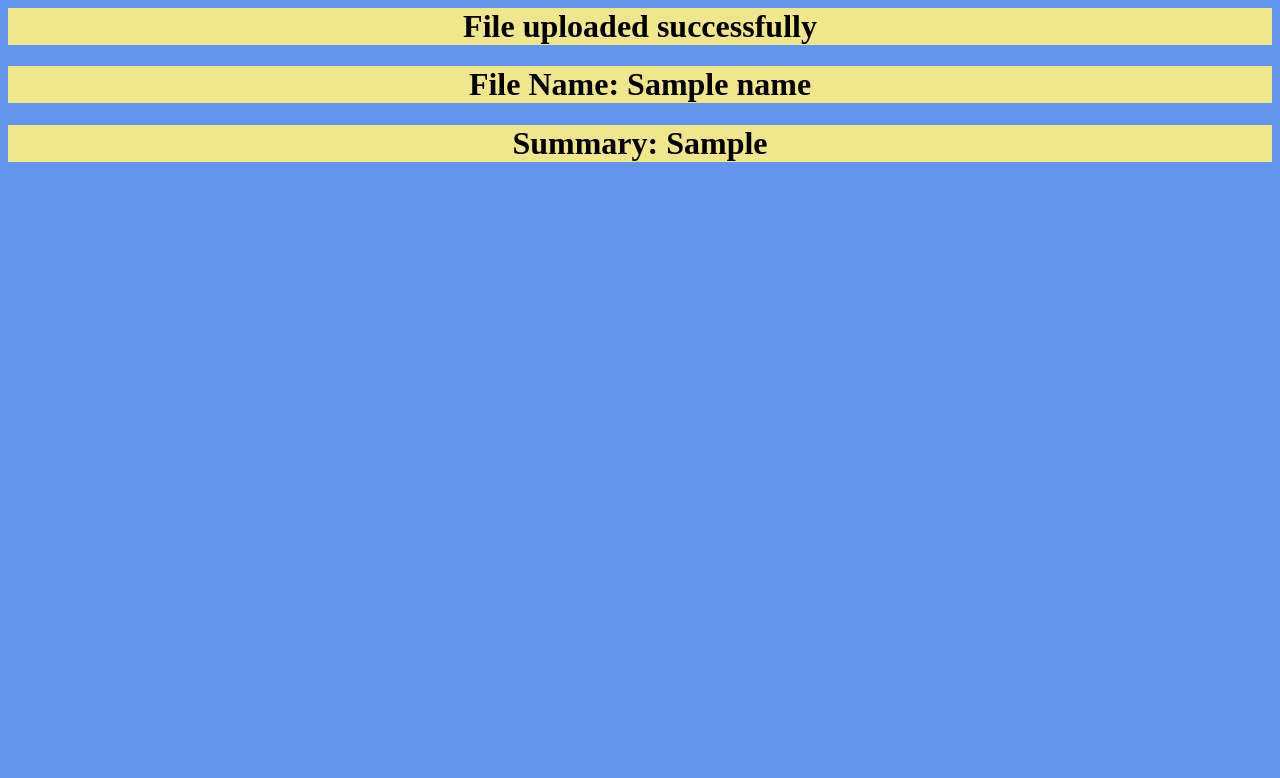
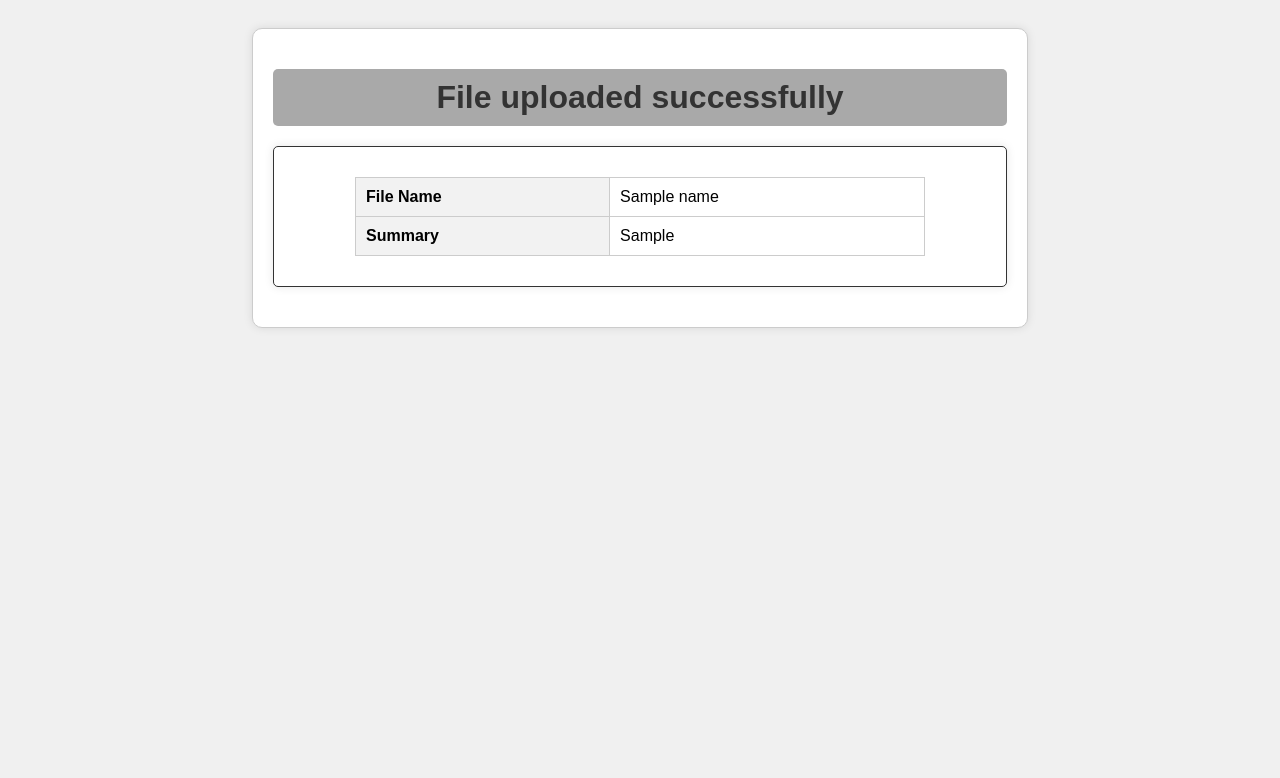
Before and after one commit to milkfish033/PDF_File_Processor, a Flask app: template myproject/templates/Acknowledgement.html in a window 1280 px wide. Shown: the top 778 px of the page. Run offline with Flask 3, Linux system fonts and the light colour scheme; the template is opened without the code that fills it: most values are stand-ins (such as "Sample title", 1, 10 or a date in 2020); parts of the project's set-up code (start-up, migrations or seed data) failed here and were passed over.

Commit message:
Updated on 06/27/2024

```diff
--- a/myproject/templates/Acknowledgement.html
+++ b/myproject/templates/Acknowledgement.html
@@ -1,13 +1,69 @@
-<html>
+<!DOCTYPE html>
+<html lang="en">
 <head>
-	<title>success</title>
+    <meta charset="UTF-8">
+    <meta name="viewport" content="width=device-width, initial-scale=1.0">
+    <title>Success</title>
+    <style>
+        body {
+            background-color: #f0f0f0;
+            text-align: center;
+            font-family: Arial, sans-serif;
+            padding: 20px;
+        }
+        .container {
+            background-color: white;
+            width: 60%;
+            margin: auto;
+            padding: 20px;
+            border: 1px solid #ccc;
+            border-radius: 10px;
+            box-shadow: 0 0 10px rgba(0, 0, 0, 0.1);
+        }
+        h1 {
+            background-color: darkgrey;
+            color: #333;
+            padding: 10px;
+            border-radius: 5px;
+            margin: 20px 0;
+        }
+        table {
+            width: 80%;
+            margin: 20px auto;
+            border-collapse: collapse;
+        }
+        th, td {
+            border: 1px solid #ccc;
+            padding: 10px;
+            text-align: left;
+        }
+        th {
+            background-color: #f2f2f2;
+        }
+        .result-frame {
+            border: 1px solid #333;
+            border-radius: 5px;
+            padding: 10px;
+            margin: 20px 0;
+            box-shadow: 0 0 10px rgba(0, 0, 0, 0.1);
+        }
+    </style>
 </head>
-
-<body style = "background-color: cornflowerblue; text-align: center;">
-
-	<h1 style="background-color:khaki; text-align: center;">File uploaded successfully</h1>
-	<h1 style = "background-color: khaki;text-align: center;">File Name: {{name}}<h1>
-	<h1 style = "background-color: khaki;text-align: center;">Summary: {{r}}</h1>
-
+<body>
+    <div class="container">
+        <h1>File uploaded successfully</h1>
+        <div class="result-frame">
+            <table>
+                <tr>
+                    <th>File Name</th>
+                    <td>{{ name }}</td>
+                </tr>
+                <tr>
+                    <th>Summary</th>
+                    <td>{{ r }}</td>
+                </tr>
+            </table>
+        </div>
+    </div>
 </body>
 </html>
```
